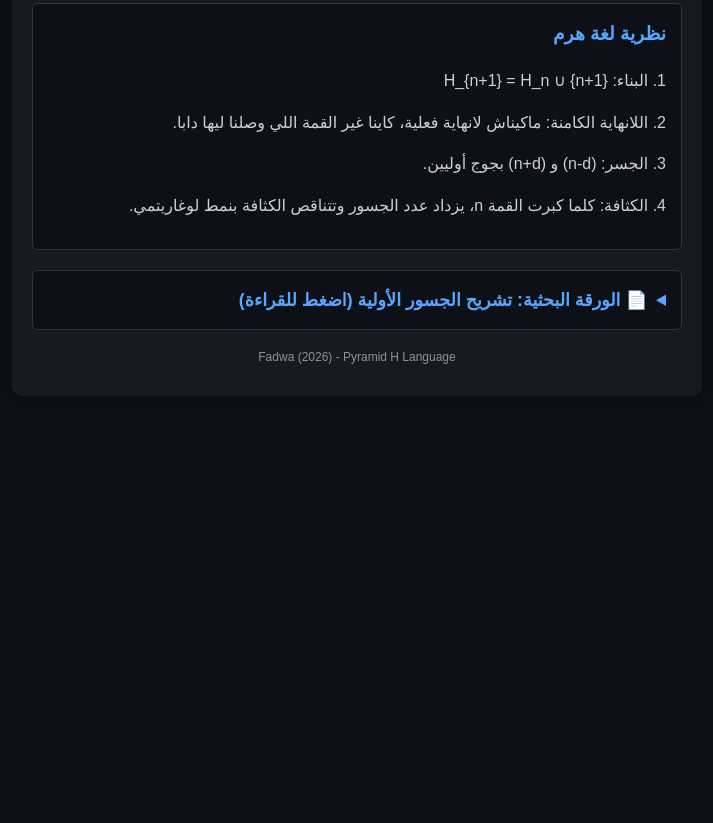
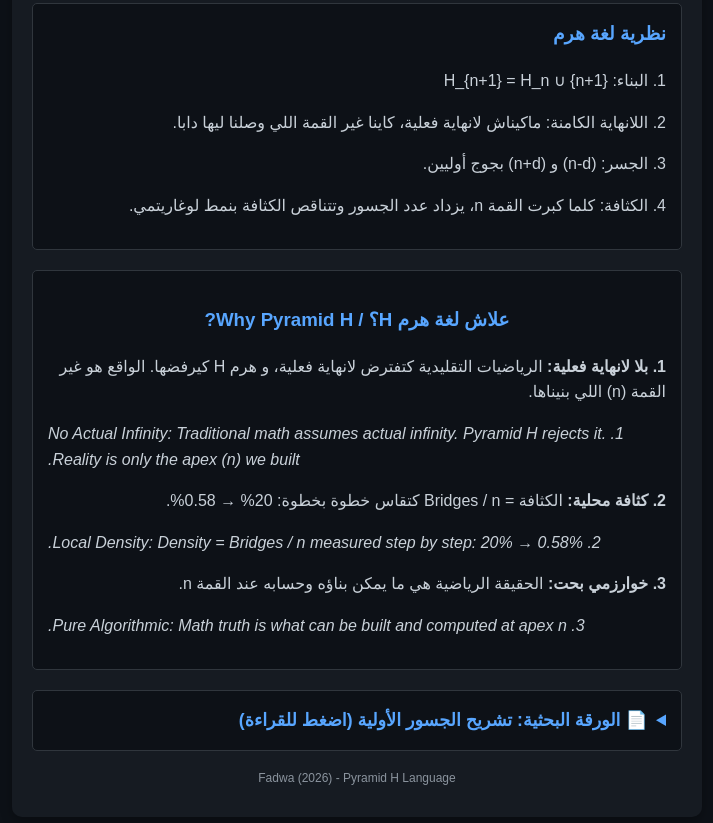
Before and after one commit to lusi250285-coder/Omega-h, a plain HTML site: page index.html in a window 1280 px wide. Shown: the part 1222-2045 px from the top of the page, without its empty margins (283-996 px from the left). Before the commit the page ends 1646 px from the top, so only its background shows below. Drawn offline with Linux system fonts and the light colour scheme.

Commit message:
Add why-box section to index.html

```diff
--- a/index.html
+++ b/index.html
@@ -14,8 +14,8 @@ button:disabled{background:#30363d;color:#8b949e;cursor:not-allowed}
 .lang-btn{position:absolute;top:15px;left:15px;background:#30363d;padding:5px 10px;font-size:12px;margin:0}
 #results{margin-top:20px;text-align:left;background:#0d1117;padding:15px;border-radius:5px;font-family:monospace;white-space:pre-wrap;max-height:250px;overflow-y:auto;border:1px solid #30363d}
 canvas{background:#0d1117;border-radius:8px;margin-top:15px;width:100%;border:1px solid #30363d}
-.theory-box, details{margin-top:20px;text-align:right;background:#0d1117;padding:15px;border-radius:5px;font-family:Arial;border:1px solid #30363d;line-height:1.6}
-html[dir="ltr"] .theory-box, html[dir="ltr"] details{text-align:left}
+.theory-box, details, .why-box{margin-top:20px;text-align:right;background:#0d1117;padding:15px;border-radius:5px;font-family:Arial;border:1px solid #30363d;line-height:1.6}
+html[dir="ltr"] .theory-box, html[dir="ltr"] details, html[dir="ltr"] .why-box{text-align:left}
 summary{cursor:pointer;color:#58a6ff;font-weight:bold;font-size:1.1em;outline:none}
 .wp-section{margin-top:12px;border-top:1px solid #21262d;padding-top:10px}
 #progress-container{width:100%;background:#30363d;border-radius:5px;margin-top:15px;display:none;overflow:hidden;height:12px}
@@ -46,6 +46,15 @@ summary{cursor:pointer;color:#58a6ff;font-weight:bold;font-size:1.1em;outline:no
 <p id="t-p2">2. اللانهاية الكامنة: ماكيناش لانهاية فعلية، كاينا غير القمة اللي وصلنا ليها دابا.</p>
 <p id="t-p3">3. الجسر: (n-d) و (n+d) بجوج أوليين.</p>
 <p id="t-p4">4. الكثافة: كلما كبرت القمة n، يزداد عدد الجسور وتتناقص الكثافة بنمط لوغاريتمي.</p>
+</div>
+<div class="why-box">
+<h3 style="color:#58a6ff;text-align:center">علاش لغة هرم H؟ / Why Pyramid H?</h3>
+<p><b>1. بلا لانهاية فعلية:</b> الرياضيات التقليدية كتفترض لانهاية فعلية، و هرم H كيرفضها. الواقع هو غير القمة (n) اللي بنيناها.</p>
+<p style="text-align:left"><i>1. No Actual Infinity: Traditional math assumes actual infinity. Pyramid H rejects it. Reality is only the apex (n) we built.</i></p>
+<p><b>2. كثافة محلية:</b> الكثافة = Bridges / n كتقاس خطوة بخطوة: 20% → 0.58%.</p>
+<p style="text-align:left"><i>2. Local Density: Density = Bridges / n measured step by step: 20% → 0.58%.</i></p>
+<p><b>3. خوارزمي بحت:</b> الحقيقة الرياضية هي ما يمكن بناؤه وحسابه عند القمة n.</p>
+<p style="text-align:left"><i>3. Pure Algorithmic: Math truth is what can be built and computed at apex n.</i></p>
 </div>
 <details>
 <summary id="wp-summary">📄 الورقة البحثية: تشريح الجسور الأولية (اضغط للقراءة)</summary>
```
